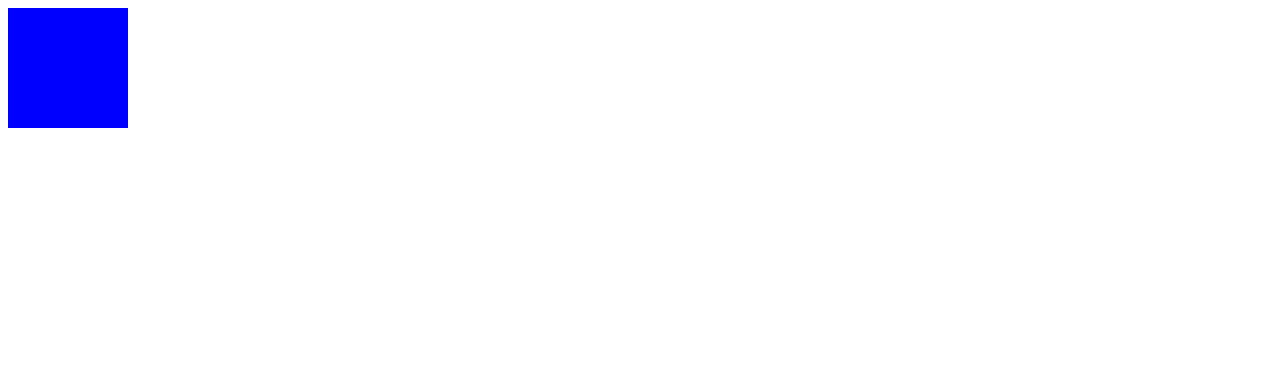
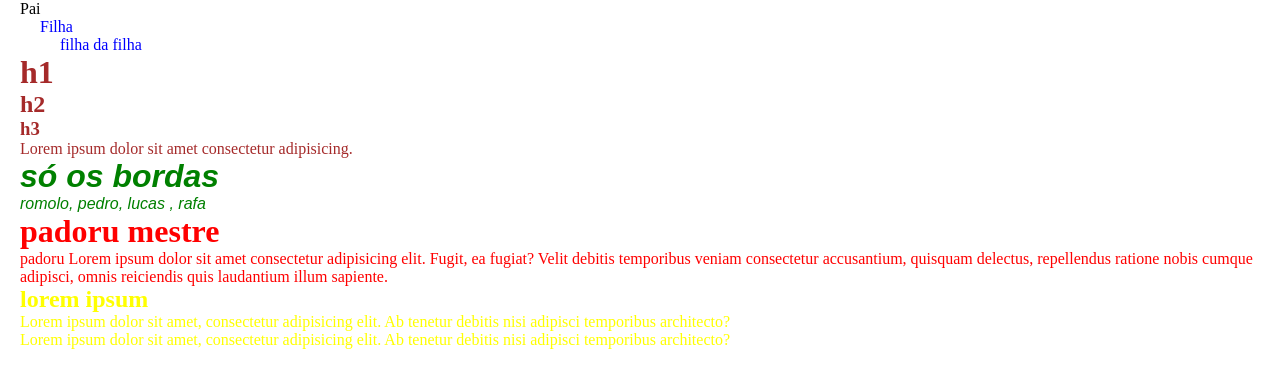
Before and after one commit to LucasRodriguesCartaxo/Jornada-Full-stack, a plain HTML site: page InicioCSS/index.html in a window 1280 px wide. Drawn offline with Linux system fonts and the light colour scheme.

Commit message:
seletores basicos de CSS(1)

```diff
--- a/InicioCSS/assets/css/style.css
+++ b/InicioCSS/assets/css/style.css
@@ -1,5 +1,35 @@
-.caixa{
-    background: blue;
-    height: 120px;
-    width: 120px;
+*{
+    margin: 0;
+    padding: 0;
+
 }
+
+div{
+    color: initial;
+    margin-left: 20px;
+}
+
+.pai .filha{
+    color: blue;
+}
+
+p,h1{
+    color: red;
+}
+
+body div section p,
+body div section h1 {
+    color: yellow;
+}
+
+.main-content h1,
+.main-content p{
+    color: green;
+    font-family: sans-serif;
+    font-style: italic;
+}
+
+.padoru h1,h2,h3.heading,
+.padoru p{
+    color: brown;
+}
--- a/InicioCSS/index.html
+++ b/InicioCSS/index.html
@@ -1,12 +1,55 @@
 <!DOCTYPE html>
 <html lang="en">
+
 <head>
     <meta charset="UTF-8">
     <meta name="viewport" content="width=device-width, initial-scale=1.0">
     <title>Document</title>
     <link rel="stylesheet" href="./assets/css/style.css">
 </head>
+
 <body>
-    <div class="caixa"></div>
+    <div class="pai">
+        Pai
+        <div class="filha outra pai qualquer">
+            Filha
+            <div class="filha outra pai qualquer">
+                filha da filha
+            </div>
+        </div>
+    </div>
+    <div class="padoru">
+        <h1 class="heading">h1</h1>
+        <h2 class="heading">h2</h2>
+        <h3 class="heading">h3</h3>
+        <p>Lorem ipsum dolor sit amet consectetur adipisicing.</p>
+    </div>
+
+    <div class="main-content">
+        <h1>só os bordas</h1>
+        <p>romolo, pedro, lucas , rafa</p>
+    </div>
+
+    <div>
+        <h1>padoru mestre</h1>
+        <p>padoru Lorem ipsum dolor sit amet consectetur adipisicing elit. Fugit, ea fugiat? Velit debitis temporibus
+            veniam consectetur accusantium, quisquam delectus, repellendus ratione nobis cumque adipisci, omnis
+            reiciendis quis laudantium illum sapiente.</p>
+
+        <section>
+            <h1>lorem ipsum</h1>
+            <p>
+                Lorem ipsum dolor sit amet,
+                consectetur adipisicing elit. Ab tenetur debitis nisi adipisci
+                temporibus architecto?
+            </p>
+            <p>
+                Lorem ipsum dolor sit amet,
+                consectetur adipisicing elit. Ab tenetur debitis nisi adipisci
+                temporibus architecto?
+            </p>
+        </section>
+    </div>
 </body>
+
 </html>
```
